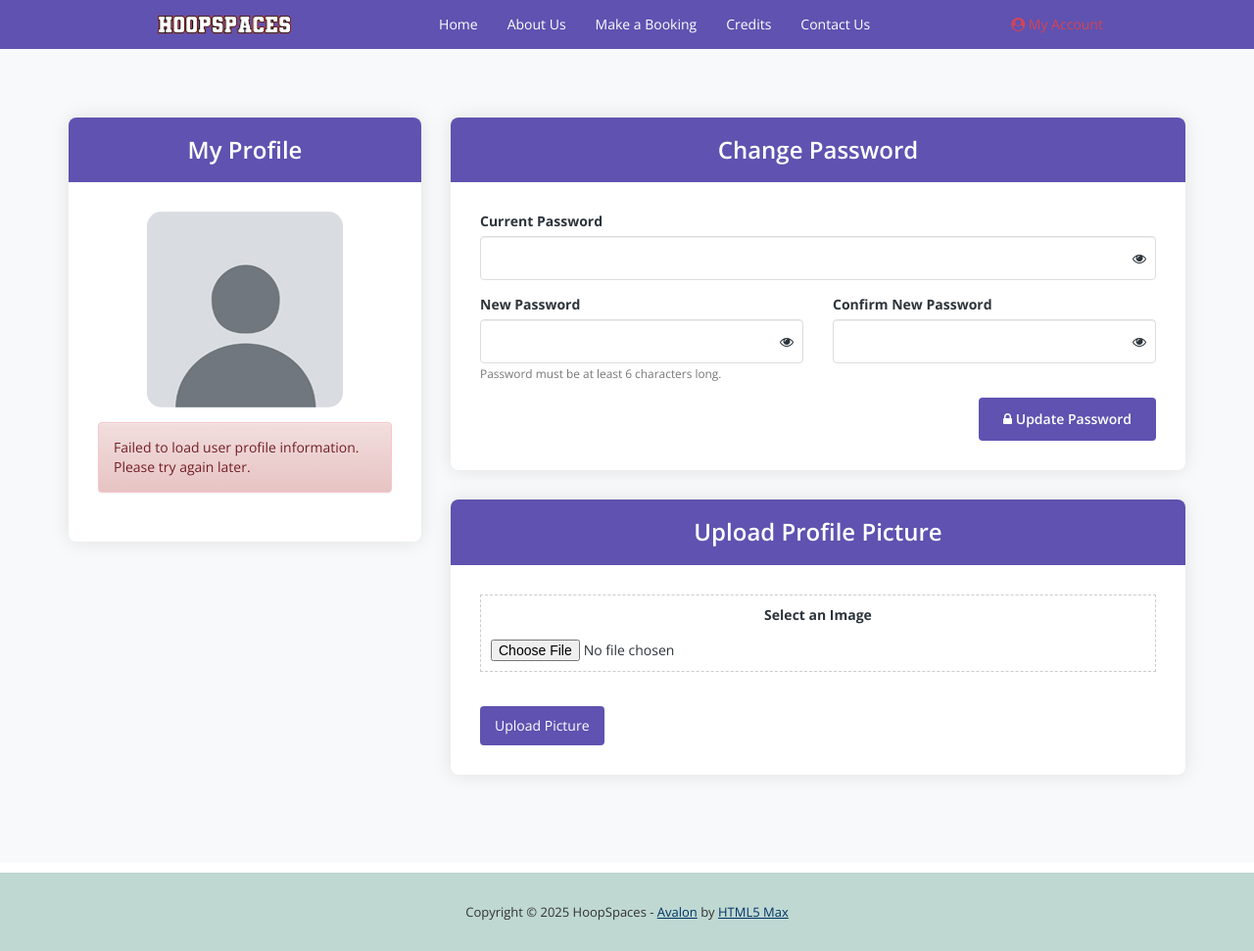
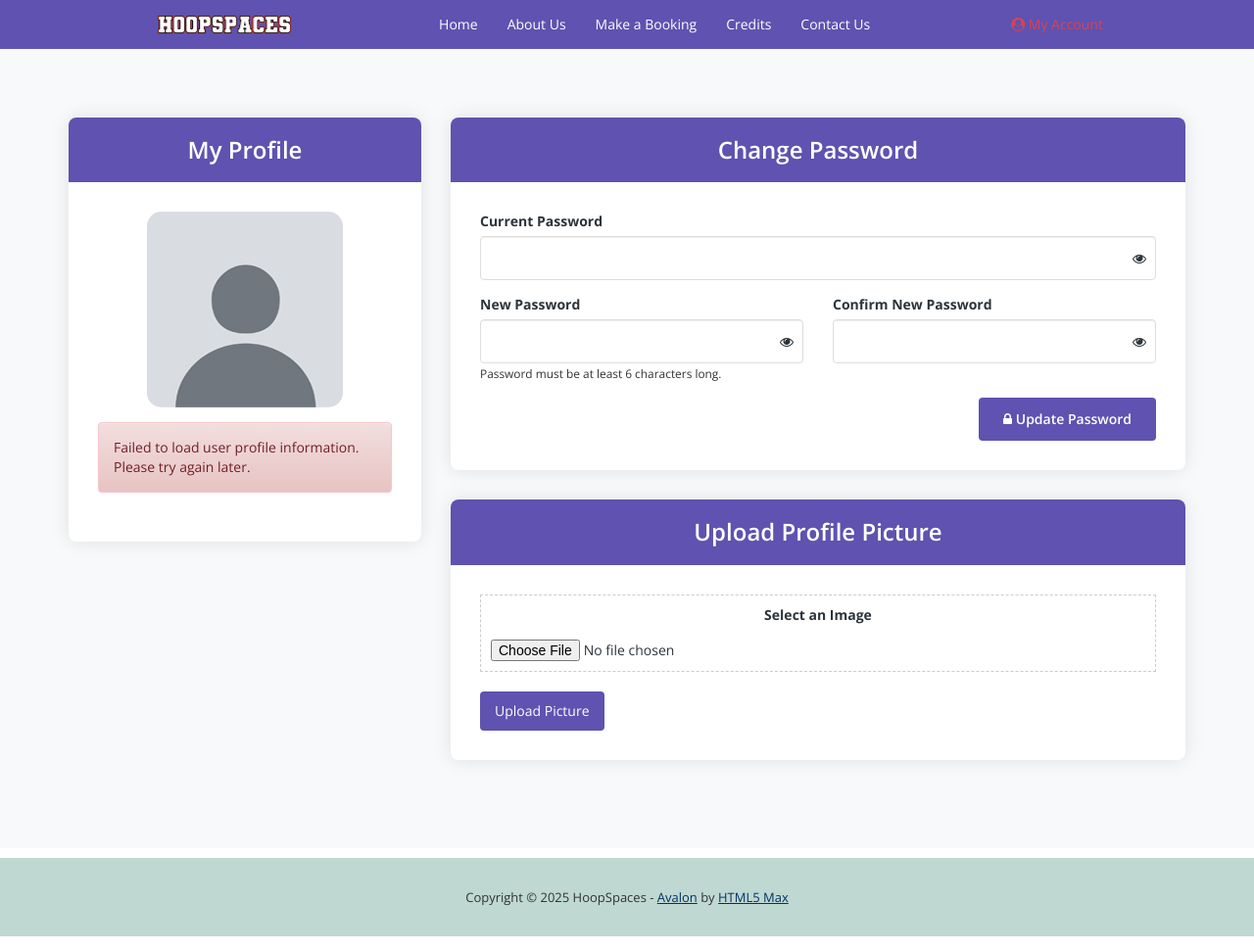
Before and after one commit to xerxes168/Web-Sys-Group-6-Project, a PHP site: page /profile.php in a window 1280 px wide. Shown: the whole page at 98% size. Run offline with PHP 8.4, Linux system fonts and the light colour scheme; the visitor is signed in with stand-in values (Sample User, id 1); some libraries are stand-ins or nearby versions.

Commit message:
color contrast fix

```diff
--- a/css/myProfile.css
+++ b/css/myProfile.css
@@ -57,7 +57,6 @@
 
 .credits-box {
     background-color: #f4bc51;
-    color: #fff;
     border-radius: 6px;
     padding: 20px;
     text-align: center;
@@ -97,7 +96,7 @@
 }
 
 .bookings-button {
-    background-color: #3CB371;
+    background-color: #448360;
     color: #fff;
 }
 
--- a/profile.php
+++ b/profile.php
@@ -188,7 +188,7 @@ if ($conn) {
                                                     <i class="fa fa-eye"></i>
                                                 </span>
                                             </div>
-                                            <small class="form-text text-muted">Password must be at least 6 characters long.</small>
+                                            <small class="form-text text-muted" style="color: #333333;">Password must be at least 6 characters long.</small>
                                             <!-- Password Strength Indicator -->
                                             <div id="password_strength" class="password-strength"></div>
                                         </div>
@@ -221,10 +221,10 @@ if ($conn) {
                         <div class="profile-body">
                             <form id="profile_picture_form" method="post" action="upload_profile_pic.php" enctype="multipart/form-data">
                                 <div class="profile-picture-upload">
-                                    <label for="upload_profile_picture">Select an Image</label>
+                                    <label for="profile_picture">Select an Image</label>
                                     <input type="file" id="profile_picture" name="profile_picture" accept="image/*">
                                 </div>
-                                <button type="submit" class="btn-upload" style="margin-top: 15px;">Upload Picture</button>
+                                <button type="submit" class="btn-upload">Upload Picture</button>
                             </form>
                             <!-- Container for upload status message -->
                             <div id="upload_status"></div>
```
